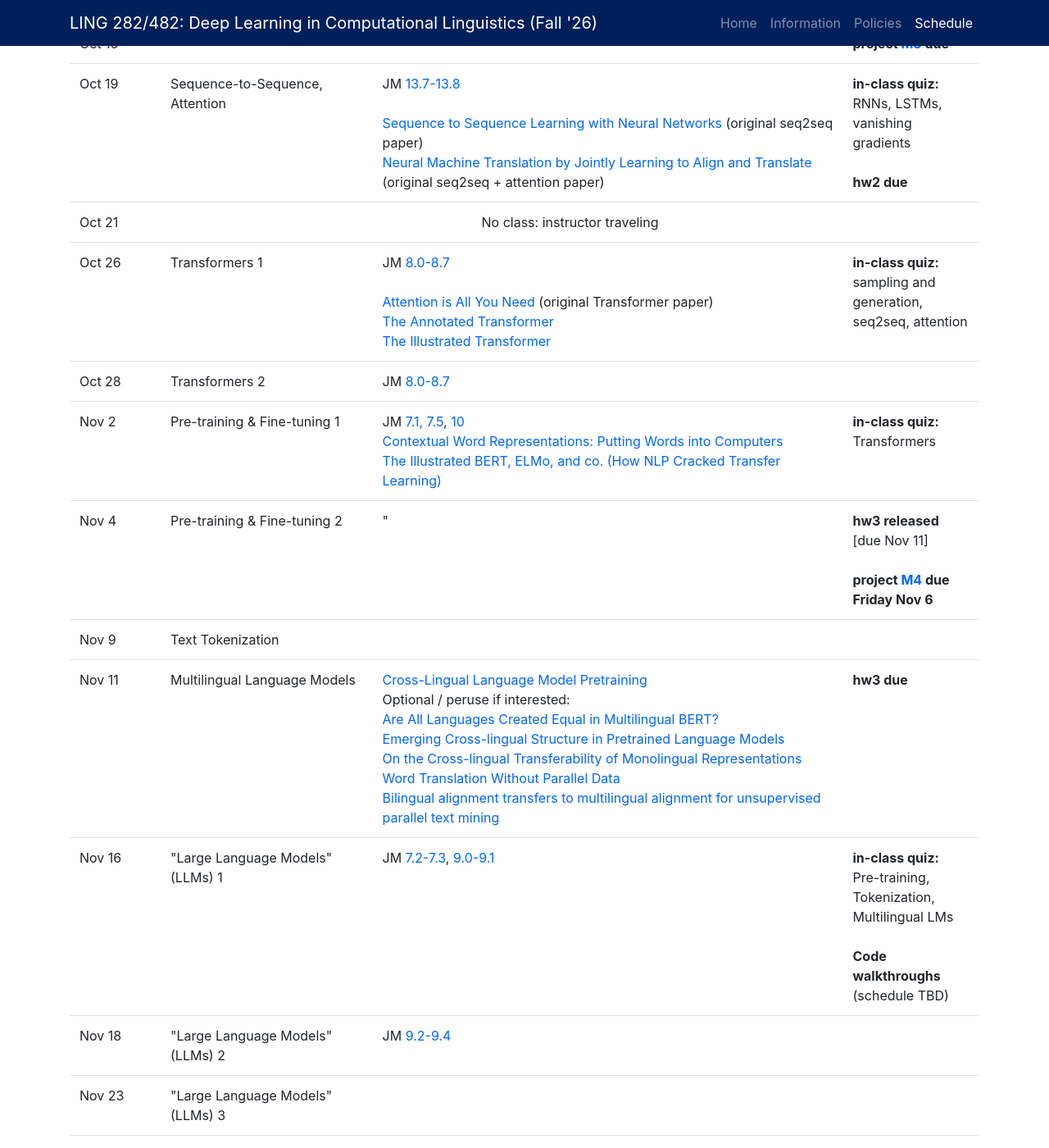
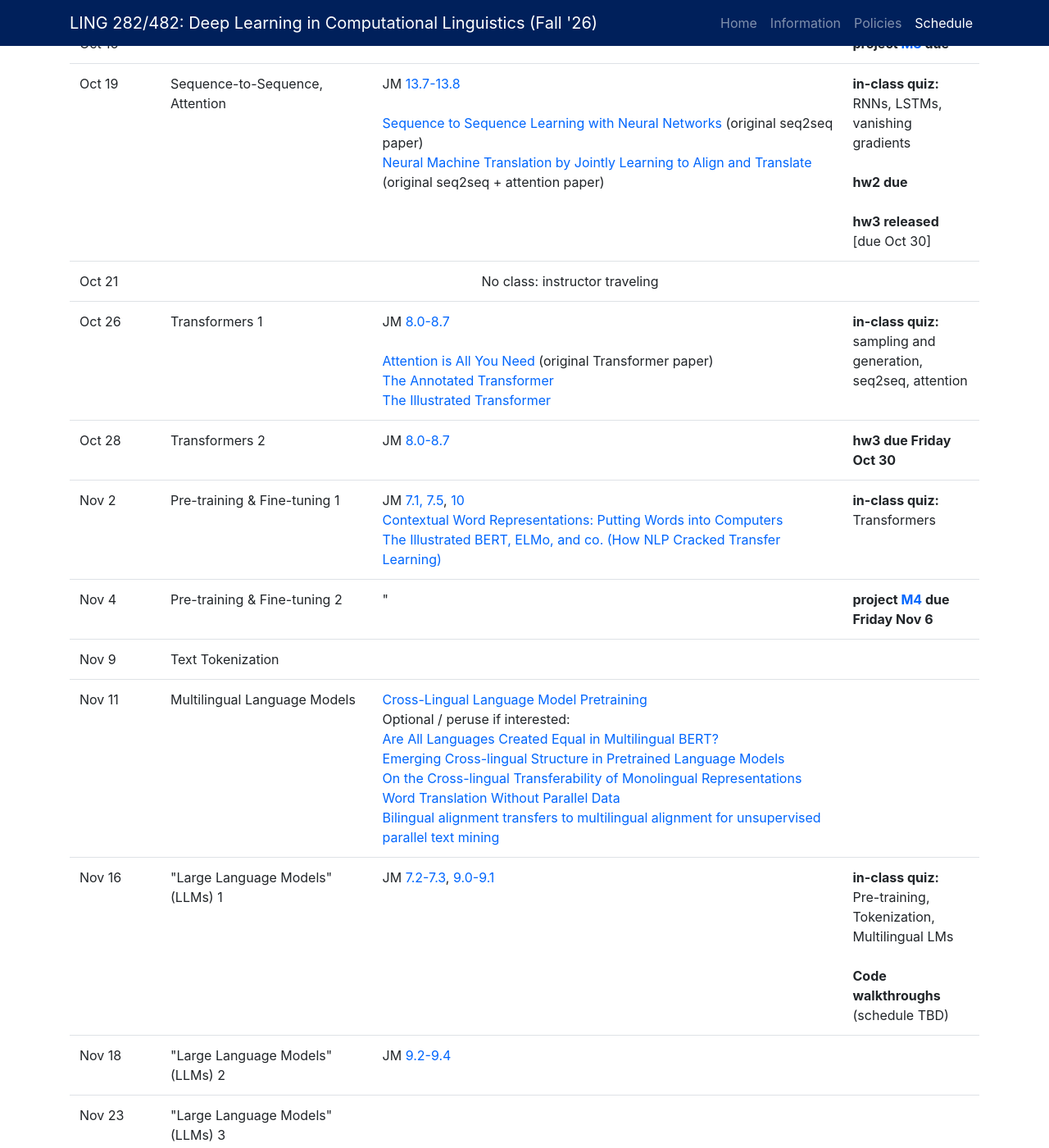
Before and after one commit to cmdowney88/cmdowney88.github.io, a Jekyll site: the page teaching/ling282/fall26/index.html, which Jekyll copies as it is, in a window 1280 px wide and 1400 px high, scrolled down 4768 px. Shown: the whole window at 82% size. Built offline with Jekyll 4.4.1, drawn with Linux system fonts in a browser that asks for light colours.

Commit message:
ling282: move hw3 to Oct 19 release, Oct 30 due

```diff
--- a/teaching/ling282/fall26/index.html
+++ b/teaching/ling282/fall26/index.html
@@ -467,6 +467,10 @@
 									<strong>in-class quiz:</strong> RNNs, LSTMs, vanishing gradients
 									<br /><br />
 									<strong>hw2 due</strong>
+									<br /><br />
+									<strong>hw3 released</strong>
+									<br />
+									[due Oct 30]
 								</td>
 							</tr>
 							<tr>
@@ -499,7 +503,9 @@
 								<td>
 									JM <a href="https://web.stanford.edu/~jurafsky/slp3/8.pdf" target="_blank">8.0-8.7</a>
 								</td>
-								<td></td>
+								<td>
+									<strong>hw3 due Friday Oct 30</strong>
+								</td>
 							</tr>
 							<tr>
 								<td>Nov 2</td>
@@ -526,10 +532,6 @@
 									&quot;
 								</td>
 								<td>
-									<strong>hw3 released</strong>
-									<br />
-									[due Nov 11]
-									<br /><br />
 									<strong>project <a href="project/m4/" target="_blank">M4</a> due Friday Nov 6</strong>
 								</td>
 							</tr>
@@ -561,9 +563,7 @@
 									<br />
 									<a href="https://arxiv.org/abs/2104.07642" target="_blank">Bilingual alignment transfers to multilingual alignment for unsupervised parallel text mining</a>
 								</td>
-								<td>
-									<strong>hw3 due</strong>
-								</td>
+								<td></td>
 							</tr>
 							<tr>
 								<td>Nov 16</td>
```
